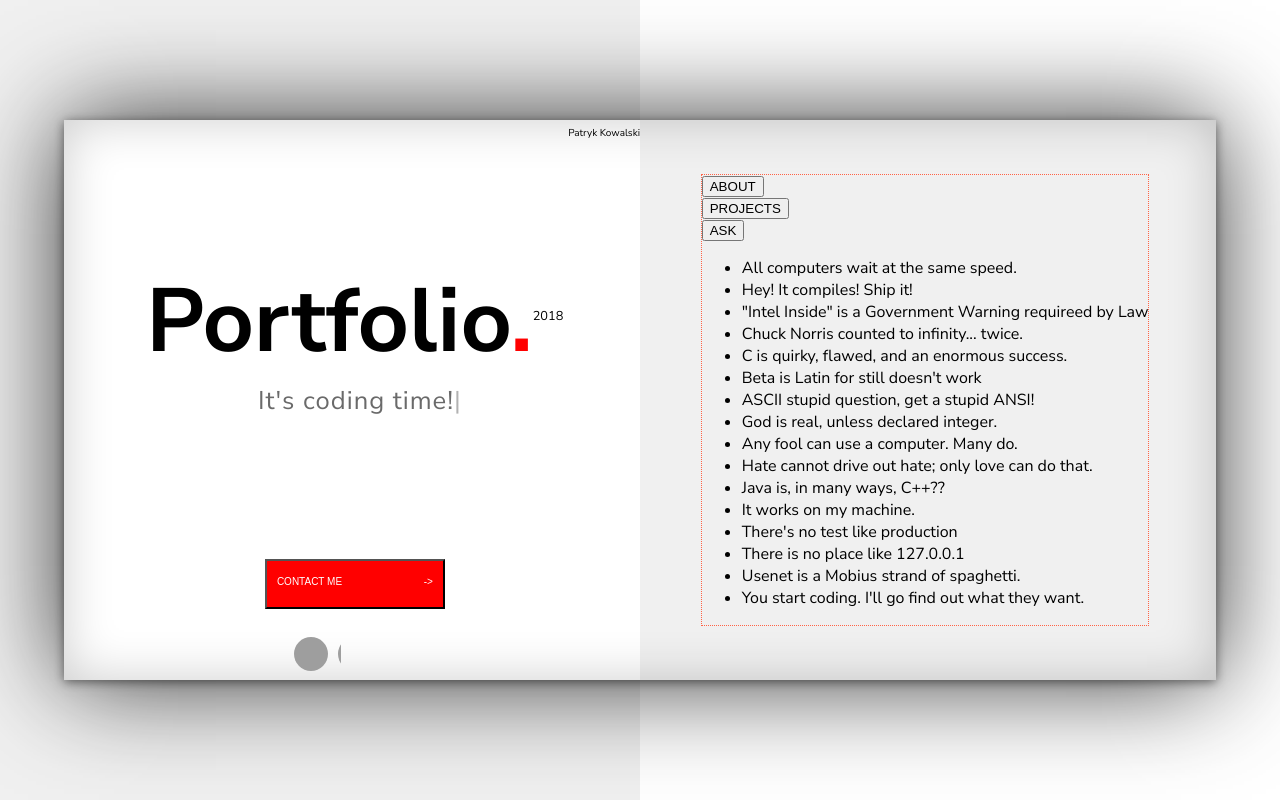
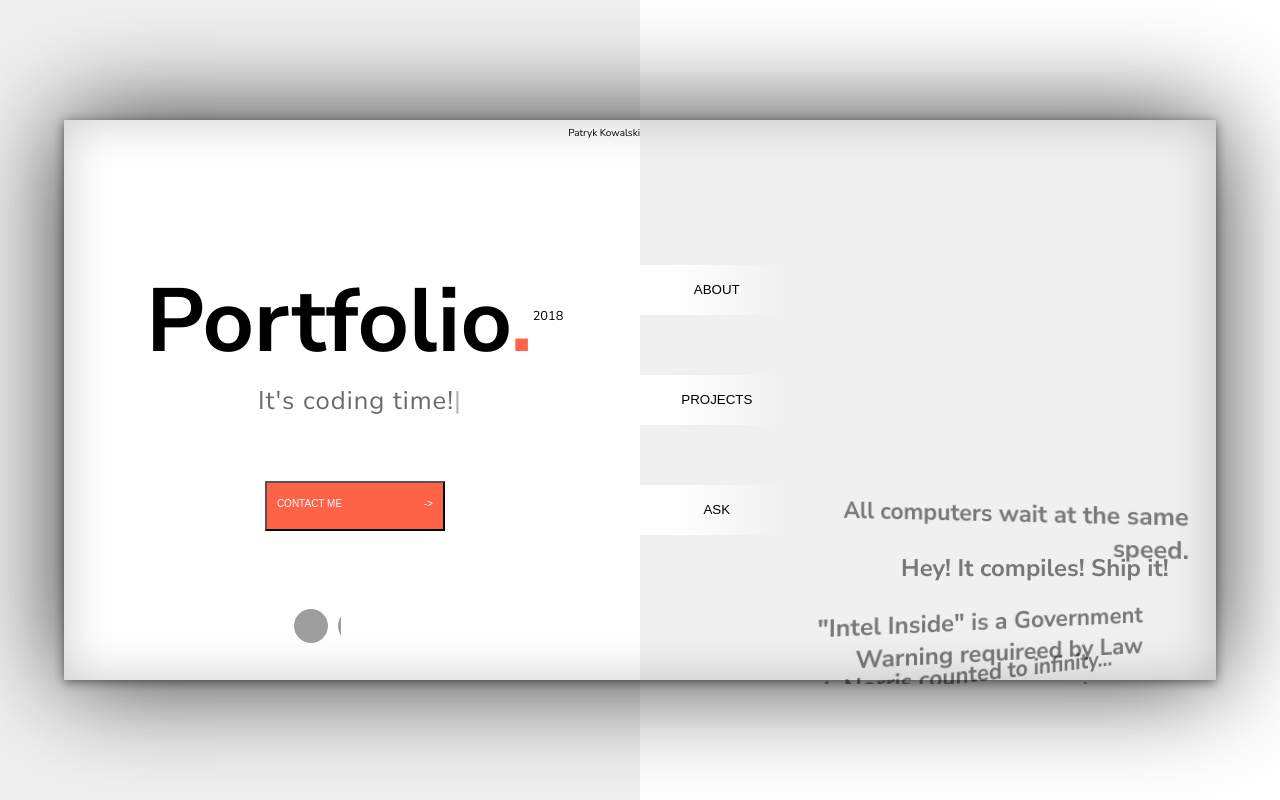
Before and after one commit to kowalus23/PortfolioSite, a React app: page / in a window 1280 px wide. Built offline with nearby package versions, Linux system fonts and the light colour scheme; grey boxes are pictures that could not be loaded.

Commit message:
Added style for DNA text, rebuild menu style, adding menu buttons

```diff
--- a/src/scss/main.scss
+++ b/src/scss/main.scss
@@ -1,6 +1,8 @@
 @import url('https://fonts.googleapis.com/css?family=Nunito+Sans:400,600,700,900&subset=latin-ext');
 
 $opacity: 0;
+$lines: 16; // no of <li> elements, has to be an even number. Still learning how sass works, I'm getting a warning when an odd number is used.
+$delayandduration: 2; // use this number to divide both animation duration for <ul> and animation delay for <li>. Controls the speed of the animation. Greater = faster.
 
 * {
   box-sizing: border-box;
@@ -51,7 +53,6 @@ body {
         display: flex;
         z-index: 1;
 
-
         .col1-2 {
           width: 100%;
           //border: 1px dotted tomato;
@@ -63,7 +64,7 @@ body {
         .col1 {
           flex-direction: column;
 
-          .signature{
+          .signature {
             display: flex;
             position: relative;
             margin: 0;
@@ -93,7 +94,7 @@ body {
               font-weight: 700;
 
               span {
-                color: red;
+                color: tomato;
               }
               sup {
                 font-size: 1vw;
@@ -107,7 +108,7 @@ body {
               margin-top: 0;
               color: #404040;
               font-weight: 400;
-              padding-bottom: 15vh;
+              padding-bottom: 10%;
               letter-spacing: 1px;
 
               span {
@@ -118,19 +119,21 @@ body {
               width: 180px;
               height: 50px;
               padding: 5px 0;
-              background-color: red;
+              margin-bottom: 50px;
+              background-color: tomato;
               //border: 1px solid red;
               display: flex;
               justify-content: space-between;
               font-size: 10px;
+              cursor: pointer;
 
               &:hover {
                 background-color: black;
                 //border: 1px solid black;
-                box-shadow: 2px 5px 4px #c0c0c0;
+                box-shadow: 2px 5px 6px #c0c0c0;
 
                 :last-child {
-                  color: red;
+                  color: tomato;
                   transition: 500ms;
 
                 }
@@ -144,6 +147,8 @@ body {
               :last-child {
                 margin-right: 10px;
                 color: white;
+                font-size: 10px;
+
               }
             }
 
@@ -200,12 +205,162 @@ body {
 
           }
         }
+        .col2 {
+          display: flex;
+          //border: 1px dotted blue;
 
-        .menu {
-          border: 1px dotted tomato;
+          .menu {
+            display: flex;
+            align-items: start;
+            flex-direction: row;
+            //border: 1px dotted tomato;
+            width: 100%;
+            height: 100%;
 
-          h1 {
-            font-size: 7vw;
+            .menu-col2 {
+              display: flex;
+              //border: 1px dotted green;
+              width: 100%;
+              height: 100%;
+
+              .list-wrapper {
+                margin: 10px;
+                width: 100%;
+                height: 97%;
+                //border: 1px dotted red;
+
+                ul {
+                  overflow: hidden;
+                  perspective: 900px;
+                  list-style: none;
+                  height: 100%;
+                  max-height: 800px;
+                  min-height: 500px;
+                  text-align: right;
+
+                  // animation: 60s width-sway linear infinite;
+                }
+                @keyframes width-sway {
+                  0%, 100% {
+                    width: 500px;
+                    // transform: rotate(10deg);
+                  }
+                  50% {
+                    width: 100%;
+                    // transform: rotate(-10deg);
+                  }
+                }
+                li {
+                  position: absolute;
+                  top: 0;
+                  width: 100%;
+                  opacity: 0.5;
+
+                  transform: translateY(100vh);
+
+                  font-size: 1.5rem;
+                  font-weight: bold;
+
+                  animation: #{$lines/$delayandduration}s spiral-staircase linear infinite;
+                }
+
+                @for $i from 1 through $lines {
+                  li:nth-child(#{$i}) {
+                    animation-delay: #{$i/$delayandduration}s;
+                  }
+                }
+
+                @for $r from 1 through $lines/2 {
+                  li:nth-child(#{$r}) {
+                    right: #{$r}rem;
+                  }
+                  li:nth-last-child(#{$r}) {
+                    right: #{$r}rem;
+                  }
+                }
+
+                @keyframes spiral-staircase {
+                  0% {
+                    transform: rotateY(90deg) translateY(105vh) rotate(0deg);
+                  }
+                  0%, 100% {
+                    // opacity: 0;
+                  }
+                  50% {
+                    transform: rotateY(0deg) translateY(50vh) rotate(0deg);
+                    // opacity: 1;
+                  }
+                  100% {
+                    transform: rotateY(-90deg) translateY(-5vh) rotate(0deg);
+                  }
+                }
+
+              }
+            }
+
+            .menu-col1 {
+              //border: 1px dotted green;
+              display: flex;
+              flex-direction: column;
+              justify-content: center;
+              width: 30%;
+              height: 100%;
+
+              button {
+                background: #f0f0f0; /* Old browsers */
+                background: -moz-linear-gradient(right, #f0f0f0 0%, #f0f0f0 30%, #ffffff 80%, #ffffff 100%); /* FF3.6-15 */
+                background: -webkit-linear-gradient(right, #f0f0f0 0%, #f0f0f0 30%, #ffffff 80%, #ffffff 100%); /* Chrome10-25,Safari5.1-6 */
+                background: linear-gradient(to left, #f0f0f0 0%, #f0f0f0 5%, #ffffff 80%, #ffffff 100%); /* W3C, IE10+, FF16+, Chrome26+, Opera12+, Safari7+ */
+                filter: progid:DXImageTransform.Microsoft.gradient(startColorstr='#f0f0f0', endColorstr='#ffffff', GradientType=1); /* IE6-9 */
+                text-align: center;
+                margin: 30px 0;
+                width: 12vw;
+                height: 50px;
+                cursor: pointer;
+                transition: all 0.5s;
+                border: none;
+
+                &:hover {
+                  background: #f0f0f0; /* Old browsers */
+                  background: -moz-linear-gradient(left, #f0f0f0 0%, #f0f0f0 30%, #ffffff 80%, #ffffff 100%); /* FF3.6-15 */
+                  background: -webkit-linear-gradient(left, #f0f0f0 0%, #f0f0f0 30%, #ffffff 80%, #ffffff 100%); /* Chrome10-25,Safari5.1-6 */
+                  background: linear-gradient(to right, #f0f0f0 0%, #f0f0f0 30%, #ffffff 80%, #ffffff 100%); /* W3C, IE10+, FF16+, Chrome26+, Opera12+, Safari7+ */
+                  filter: progid:DXImageTransform.Microsoft.gradient(startColorstr='#f0f0f0', endColorstr='#ffffff', GradientType=1); /* IE6-9 */
+                  border-right: 2px solid tomato;
+                  border-left: 2px solid tomato;
+                  transition: none;
+                }
+
+                &:hover span {
+                  padding-right: 35px;
+                }
+
+                &:hover span:after {
+                  opacity: 1;
+                  right: 0;
+                }
+
+                span {
+                  cursor: pointer;
+                  display: inline-block;
+                  position: relative;
+                  transition: 0.5s;
+
+                  &:after {
+                    content: '->';
+                    position: absolute;
+                    opacity: 0;
+                    top: 0;
+                    right: -20px;
+                    transition: 0.5s;
+                  }
+
+                }
+
+              }
+
+            }
+
           }
         }
 
@@ -217,65 +372,70 @@ body {
 
 }
 
-
-
-
-
 ////////////////////////////// ADDITIONALS ///////////////////////
 
-.typed-cursor{
+.typed-cursor {
   opacity: 1;
   animation: typedjsBlink 0.7s infinite;
   -webkit-animation: typedjsBlink 0.7s infinite;
   animation: typedjsBlink 0.7s infinite;
 }
-@keyframes typedjsBlink{
-  50% { opacity: 0.0; }
+
+@keyframes typedjsBlink {
+  50% {
+    opacity: 0.0;
+  }
 }
-@-webkit-keyframes typedjsBlink{
-  0% { opacity: 1; }
-  50% { opacity: 0.0; }
-  100% { opacity: 1; }
+
+@-webkit-keyframes typedjsBlink {
+  0% {
+    opacity: 1;
+  }
+  50% {
+    opacity: 0.0;
+  }
+  100% {
+    opacity: 1;
+  }
 }
-.typed-fade-out{
+
+.typed-fade-out {
   opacity: 0;
   transition: opacity .25s;
   -webkit-animation: 0;
   animation: 0;
 }
 
-
 // Box-Shadow //
 
-.shadow
-{
-  position:relative;
-  -webkit-box-shadow:0 2px 10px rgba(0, 0, 0, 0.5), 0 0 50px rgba(0, 0, 0, 0.2) inset;
-  -moz-box-shadow:0 2px 10px rgba(0, 0, 0, 0.5), 0 0 50px rgba(0, 0, 0, 0.2) inset;
-  box-shadow:0 2px 10px rgba(0, 0, 0, 0.5), 0 0 50px rgba(0, 0, 0, 0.2) inset;
+.shadow {
+  position: relative;
+  -webkit-box-shadow: 0 2px 10px rgba(0, 0, 0, 0.5), 0 0 50px rgba(0, 0, 0, 0.2) inset;
+  -moz-box-shadow: 0 2px 10px rgba(0, 0, 0, 0.5), 0 0 50px rgba(0, 0, 0, 0.2) inset;
+  box-shadow: 0 2px 10px rgba(0, 0, 0, 0.5), 0 0 50px rgba(0, 0, 0, 0.2) inset;
 }
-.shadow:before, .shadow:after
-{
-  content:"";
-  position:absolute;
+
+.shadow:before, .shadow:after {
+  content: "";
+  position: absolute;
   z-index: 0;
-  -webkit-box-shadow:0 0 100px rgba(0,0,0,0.8);
-  -moz-box-shadow:0 0 100px rgba(0,0,0,0.8);
-  box-shadow:0 0 100px rgba(0,0,0,0.8);
-  top:0;
-  bottom:0;
-  left:0;
-  right:0;
-  -moz-border-radius:0 / 10px;
-  border-radius:0 / 10px;
+  -webkit-box-shadow: 0 0 100px rgba(0, 0, 0, 0.8);
+  -moz-box-shadow: 0 0 100px rgba(0, 0, 0, 0.8);
+  box-shadow: 0 0 100px rgba(0, 0, 0, 0.8);
+  top: 0;
+  bottom: 0;
+  left: 0;
+  right: 0;
+  -moz-border-radius: 0 / 10px;
+  border-radius: 0 / 10px;
 }
-.shadow:after
-{
-  right:10px;
-  left:auto;
-  -webkit-transform:skew(8deg) rotate(3deg);
-  -moz-transform:skew(8deg) rotate(3deg);
-  -ms-transform:skew(8deg) rotate(3deg);
-  -o-transform:skew(8deg) rotate(3deg);
-  transform:skew(8deg) rotate(3deg);
+
+.shadow:after {
+  right: 10px;
+  left: auto;
+  -webkit-transform: skew(8deg) rotate(3deg);
+  -moz-transform: skew(8deg) rotate(3deg);
+  -ms-transform: skew(8deg) rotate(3deg);
+  -o-transform: skew(8deg) rotate(3deg);
+  transform: skew(8deg) rotate(3deg);
 }
```
